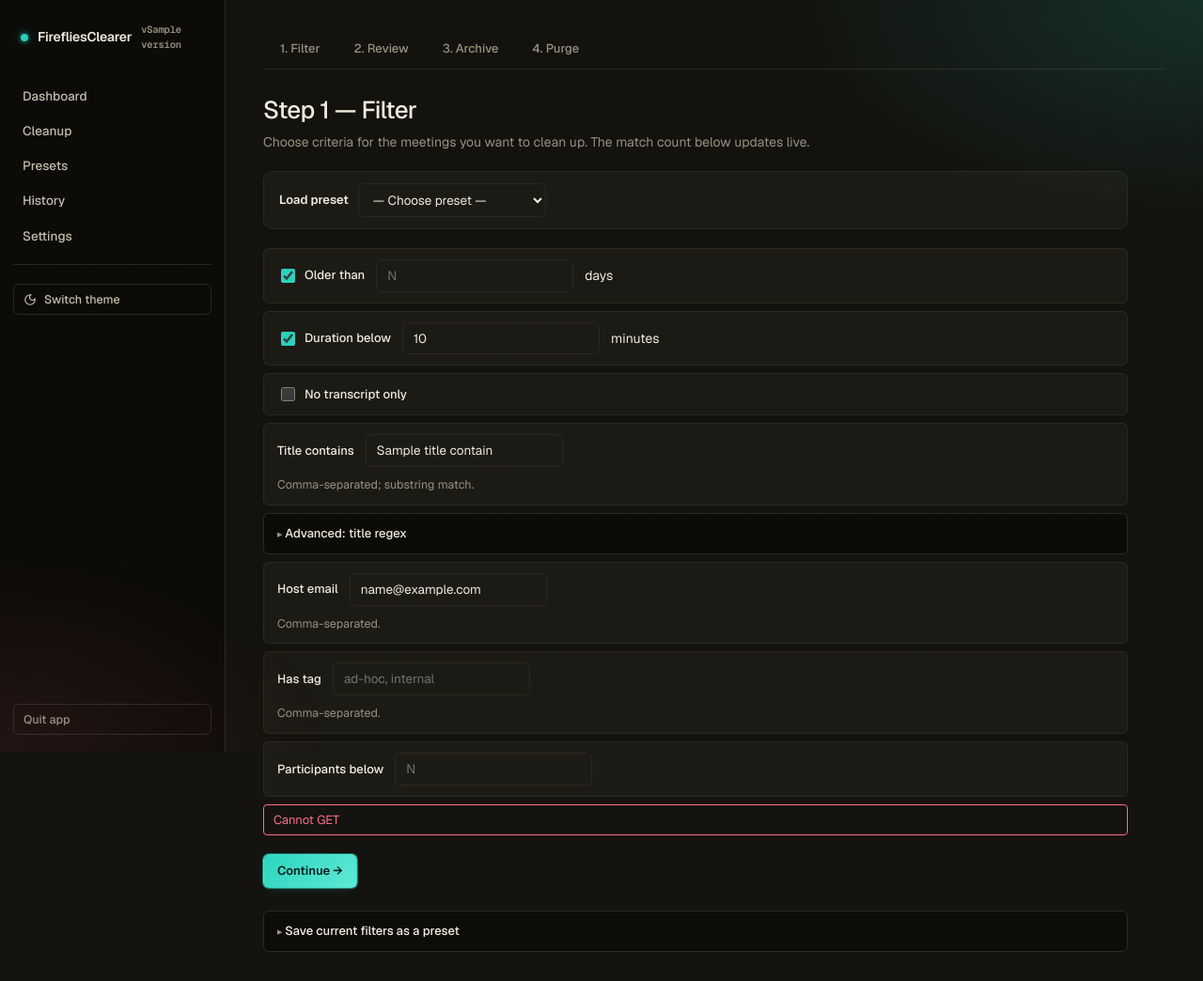
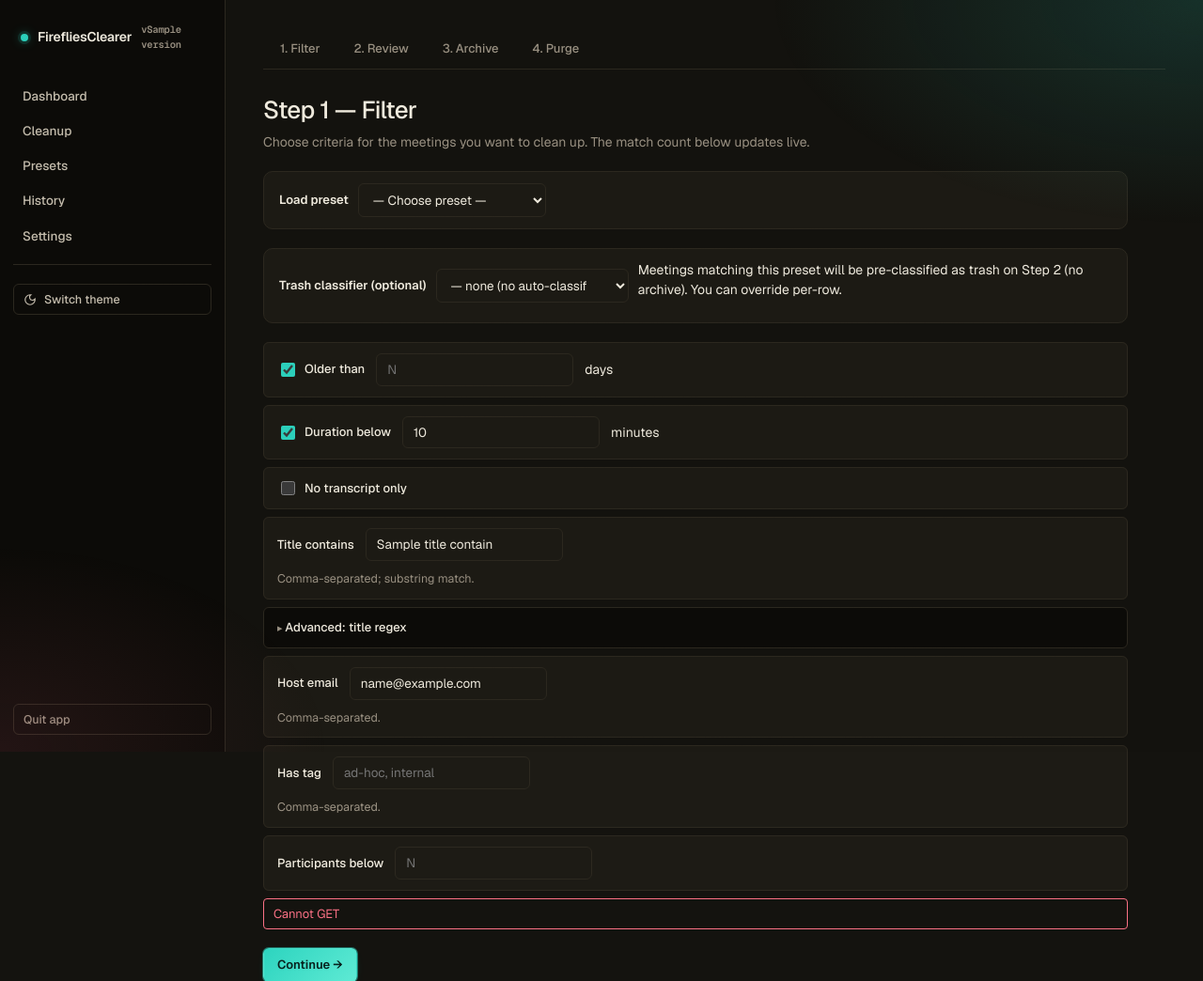
Before and after one commit to oskar-bialek-bakk/FirefliesClearer, a Python web app: template firefliesclearer/web/templates/cleanup/step1_filter.html in a window 1280 px wide. Shown: the top 1044 px of the page at 94% size. Before the commit the page ends 1013 px from the top, so only its background shows below. Run offline with Jinja, Linux system fonts and the light colour scheme; the template is opened without the code that fills it: most values are stand-ins (such as "Sample title", 1, 10 or a date in 2020).

Commit message:
feat(web/cleanup): add Trash classifier preset picker on Step 1

```diff
--- a/firefliesclearer/web/templates/cleanup/step1_filter.html
+++ b/firefliesclearer/web/templates/cleanup/step1_filter.html
@@ -27,6 +27,25 @@
       </option>
       {% endfor %}
     </select>
+  </div>
+
+  {# Trash classifier preset (optional). Reads from the same preset list;
+     distinguished from cleanup-filter presets only by user naming. #}
+  <div class="preset-row">
+    <label for="trash_preset">Trash classifier <span class="optional-hint">(optional)</span></label>
+    <select name="trash_preset" id="trash_preset">
+      <option value="">— none (no auto-classification) —</option>
+      {% for p in presets %}
+        <option value="{{ p.name }}"
+          {% if loaded_trash_preset == p.name %}selected{% endif %}>
+          {{ p.name }}
+        </option>
+      {% endfor %}
+    </select>
+    <p class="form-hint">
+      Meetings matching this preset will be pre-classified as trash on Step 2
+      (no archive). You can override per-row.
+    </p>
   </div>
 
   <form id="cleanup-step1-form" method="post" action="/cleanup">
```
Also changed, not shown: firefliesclearer/web/routes/cleanup.py (+15 -0 lines), tests/web/routes/test_cleanup_step1_trash_preset.py (added, +79 -0 lines).
